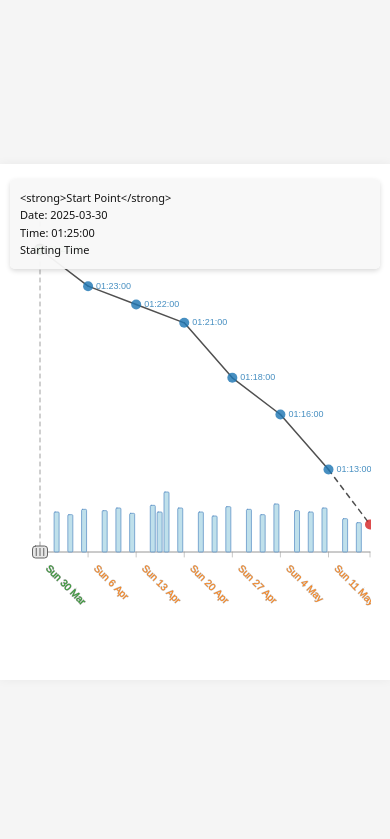
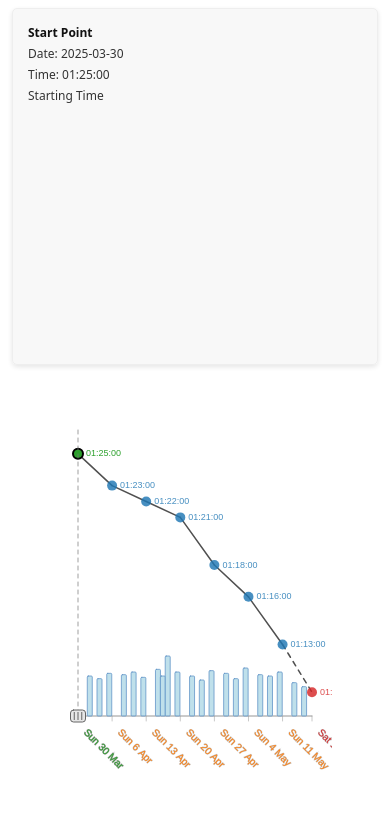
Before and after one commit to botpilots/rungraph, a website built with Vite: page index.html in a window 390 px wide. Built offline with nearby package versions, Linux system fonts and the light colour scheme.

Commit message:
Improve layout further for mobile devices.

```diff
--- a/src/GoalGraphRenderer.ts
+++ b/src/GoalGraphRenderer.ts
@@ -65,12 +65,15 @@ export class GoalGraphRenderer {
 
 	// Reference to the HTML element for the info box
 	private infoBoxElement: HTMLElement | null = null;
+	// Reference to the parent container element
+	private parentElement: HTMLElement | null = null;
 
 	constructor(
 		p: p5,
 		start: { currentRaceTime: string; date: Date },
 		goal: { targetRaceTime: string; dateOfRace: Date },
 		activities: StravaActivity[],
+		parentContainerId: string, // Added parent container ID
 		trialDay: string = 'sunday' // Match image data
 	) {
 		this.p = p;
@@ -78,9 +81,22 @@ export class GoalGraphRenderer {
 		this.goalData = goal;
 		this.activities = activities;
 		this.trialDay = trialDay.toLowerCase();
+		this.parentElement = document.getElementById(parentContainerId);
 
-		// Initialize dimensions based on p5 instance if available
-		this.canvasWidth = Math.min(this.p.windowWidth - 20, 800);
+		if (!this.parentElement) {
+			throw new Error(`Parent container with ID '${parentContainerId}' not found.`);
+		}
+
+		// --- Initialize dimensions and create canvas ---
+		// Use parent dimensions, fall back to defaults/window if needed
+		this.canvasWidth = Math.min(this.parentElement.clientWidth || this.p.windowWidth - 20, 800);
+		this.canvasHeight = this.parentElement.clientHeight || 500; // Use parent height
+
+		// Create canvas and attach to parent
+		const canvas = this.p.createCanvas(this.canvasWidth, this.canvasHeight);
+		canvas.parent(this.parentElement);
+
+		// --- Calculate graph dimensions based on dynamic canvas size ---
 		this.graphWidth = this.canvasWidth - this.padding.left - this.padding.right;
 		this.graphHeight = this.canvasHeight - this.padding.top - this.padding.bottom;
 		this.sliderTrackY = this.canvasHeight - this.padding.bottom;
@@ -428,21 +444,15 @@ export class GoalGraphRenderer {
 
 		const p = this.p;
 		let infoText: string[] = [];
-		// Keep lineHeight and textPadding for generating content logic if needed, but remove drawing coords
-		// const lineHeight = 14;
-		// const textPadding = 10;
-		// REMOVED: infoBoxX, infoBoxY, infoBoxWidth calculations
 
-		// Keep the logic to populate infoText based on hoveredPoint/hoveredColumn
 		if (this.hoveredPoint) {
-			// Display Point Info (Trial/Start/Goal)
+			// --- Populate infoText for hovered point ---
 			infoText.push(`<strong>${this.hoveredPoint.type.charAt(0).toUpperCase() + this.hoveredPoint.type.slice(1)} Point</strong>`);
-			infoText.push(`Date: ${this.hoveredPoint.date.toLocaleDateString('en-CA')}`); // YYYY-MM-DD
-			infoText.push(`Time: ${this.hoveredPoint.displayTime}`); // Display full time string including " HM" if present
+			infoText.push(`Date: ${this.hoveredPoint.date.toLocaleDateString('en-CA')}`);
+			infoText.push(`Time: ${this.hoveredPoint.displayTime}`);
 
 			if (this.hoveredPoint.activity) {
 				infoText.push(`Activity: ${this.hoveredPoint.activity.name}`);
-				// Add distance if available
 				if (typeof this.hoveredPoint.activity.distance === 'number') {
 					infoText.push(`Distance: ${(this.hoveredPoint.activity.distance / 1000).toFixed(1)} km`);
 				}
@@ -452,14 +462,12 @@ export class GoalGraphRenderer {
 				infoText.push(`Target Time`);
 			}
 
-
-			// Add Week Summary for Trial points
 			if (this.hoveredPoint.type === 'trial' && this.hoveredPoint.activity) {
-				infoText.push(''); // Separator line (will become <hr> or empty <p>)
+				infoText.push('');
 				infoText.push('<strong>Week Summary:</strong>');
 				const weekStart = getStartOfWeek(this.hoveredPoint.date);
 				const weekEnd = new Date(weekStart);
-				weekEnd.setDate(weekStart.getDate() + 7); // Week ends *before* the next Monday
+				weekEnd.setDate(weekStart.getDate() + 7);
 
 				let weeklyDistance = 0;
 				let weeklyTime = 0;
@@ -467,7 +475,6 @@ export class GoalGraphRenderer {
 
 				this.activities.forEach(act => {
 					const actDate = new Date(act.start_date_local);
-					// Check if activity falls within the Mon-Sun week of the trial point
 					if (actDate >= weekStart && actDate < weekEnd) {
 						weekActivityCount++;
 						weeklyDistance += act.distance || 0;
@@ -481,14 +488,13 @@ export class GoalGraphRenderer {
 			}
 
 		} else if (this.hoveredColumn) {
-			// Display Workout Column Info
+			// --- Populate infoText for hovered column ---
 			const activity = this.hoveredColumn.activity;
 			infoText.push(`<strong>Workout: ${activity.name}</strong>`);
-			infoText.push(`Date: ${new Date(activity.start_date_local).toLocaleDateString('en-CA')}`); // YYYY-MM-DD format
+			infoText.push(`Date: ${new Date(activity.start_date_local).toLocaleDateString('en-CA')}`);
 			infoText.push(`Dist: ${(activity.distance / 1000).toFixed(2)} km`);
 			infoText.push(`Time: ${formatSecondsToTime(activity.moving_time)}`);
 
-			// Calculate and display pace if distance is available
 			const paceSecondsPerKm = activity.distance > 0 ? (activity.moving_time / (activity.distance / 1000)) : 0;
 			if (paceSecondsPerKm > 0) {
 				const paceMinutes = Math.floor(paceSecondsPerKm / 60);
@@ -498,7 +504,6 @@ export class GoalGraphRenderer {
 				infoText.push(`Pace: N/A`);
 			}
 
-			// Display HR and Suffer Score if available
 			if (activity.average_heartrate) {
 				infoText.push(`Avg HR: ${activity.average_heartrate.toFixed(0)} bpm`);
 			}
@@ -506,35 +511,24 @@ export class GoalGraphRenderer {
 				infoText.push(`Suffer Score: ${activity.suffer_score}`);
 			}
 
+		} else {
+			// --- Default text when nothing is hovered ---
+			infoText.push("Move the slider over points or workout bars to see details.");
 		}
 
 		// --- Update the HTML info box element ---
-		if (infoText.length > 0) {
-			// Simple HTML escaping and formatting
-			const infoHTML = infoText.map(line =>
-				line === ''
-					? '<hr style="border: none; border-top: 1px solid #ddd; margin: 4px 0;">'
-					: `<p style="margin: 0; padding: 1px 0;">${line.replace(/</g, '&lt;').replace(/>/g, '&gt;')}</p>`
-			).join('');
-			this.infoBoxElement.innerHTML = infoHTML;
-			this.infoBoxElement.style.display = 'block'; // Show the box
-		} else {
-			// If no point/column is hovered, hide the box
-			this.infoBoxElement.innerHTML = ''; // Clear content
-			this.infoBoxElement.style.display = 'none'; // Hide the box
-		}
+		// Generate HTML, allowing tags like <strong> and <hr>
+		const infoHTML = infoText.map(line =>
+			line === ''
+				? '<hr>' // Use standard hr tag, styled by CSS
+				: `<p>${line}</p>` // Wrap each line in a paragraph tag, allow inner HTML like <strong>
+		).join('');
+		this.infoBoxElement.innerHTML = infoHTML;
+		// No longer need to set display style, it's always visible via CSS
+		// this.infoBoxElement.style.display = 'block';
+		// this.infoBoxElement.style.display = 'none';
 
 		// REMOVE p5 drawing code for the info box background and text
-		// const infoBoxHeight = Math.max(30 + textPadding * 2, infoText.length * lineHeight + textPadding * 2); // Adjusted min height
-		// p.fill(248, 248, 248, 235);
-		// p.noStroke();
-		// p.rect(this.padding.left, infoBoxY - textPadding, infoBoxWidth + textPadding * 2, infoBoxHeight, 5);
-		// p.fill(20);
-		// p.textSize(11);
-		// p.textAlign(p.LEFT, p.TOP);
-		// for (let i = 0; i < infoText.length; i++) {
-		// 	p.text(infoText[i], infoBoxX, infoBoxY + i * lineHeight);
-		// }
 	}
 
 
@@ -592,29 +586,36 @@ export class GoalGraphRenderer {
 	// --- Handle Window Resizing ---
 	public windowResized(): void {
 		const p = this.p;
-		// Use windowWidth - small margin, capped at 800
-		this.canvasWidth = Math.min(p.windowWidth - 20, 800);
-		// Keep height fixed or make it responsive too? Let's keep it fixed for now.
-		// this.canvasHeight = 500;
+		if (!this.parentElement) return; // Should not happen if constructor succeeded
+
+		// --- Recalculate canvas size based on parent container ---
+		this.canvasWidth = Math.min(this.parentElement.clientWidth || this.p.windowWidth - 20, 800);
+		this.canvasHeight = this.parentElement.clientHeight || 500; // Use parent height
 		p.resizeCanvas(this.canvasWidth, this.canvasHeight);
 
-		// Recalculate dimensions dependent on canvas size
+		// --- Recalculate graph dimensions dependent on new canvas size ---
 		this.graphWidth = this.canvasWidth - this.padding.left - this.padding.right;
 		this.graphHeight = this.canvasHeight - this.padding.top - this.padding.bottom;
 		this.sliderTrackY = this.canvasHeight - this.padding.bottom; // Update slider track y-position
 
 		// Store the current slider position ratio before reprocessing data
-		const sliderRatio = this.sliderX !== null
-			? (this.sliderX - this.padding.left) / (this.canvasWidth - this.padding.left - this.padding.right)
+		const currentGraphWidth = this.canvasWidth - this.padding.left - this.padding.right;
+		const sliderRatio = this.sliderX !== null && currentGraphWidth > 0
+			? (this.sliderX - this.padding.left) / currentGraphWidth
 			: 0;
 
 
 		// Re-process data to recalculate coordinates based on new dimensions
 		this.processData();
 
-		// Restore the slider position based on the ratio
-		this.sliderX = this.padding.left + sliderRatio * this.graphWidth;
-
+		// Restore the slider position based on the ratio and NEW graphWidth
+		// Ensure graphWidth is positive before calculating slider position
+		const newGraphWidth = this.canvasWidth - this.padding.left - this.padding.right;
+		if (newGraphWidth > 0) {
+			this.sliderX = this.padding.left + sliderRatio * newGraphWidth;
+		} else {
+			this.sliderX = this.padding.left; // Default to start if width is zero/negative
+		}
 	}
 
 } // End GoalGraphRenderer Class
--- a/src/main.ts
+++ b/src/main.ts
@@ -5,8 +5,8 @@ import { generateSampleData } from './utils'
 
 // Clear out any existing content and add a container for the graph and info box
 document.querySelector<HTMLDivElement>('#app')!.innerHTML = `
+  <div id="info-box"></div>
   <div id="graph-container"></div>
-  <div id="info-box"></div>
 `
 
 // Generate the sample data based on the image
@@ -18,16 +18,11 @@ let renderer: GoalGraphRenderer
 const sketch = (p: p5) => {
 
 	p.setup = () => {
-		// Create canvas based on initial window size or defaults
-		const canvasWidth = Math.min(p.windowWidth * 0.9, 800)
-		const canvasHeight = 500
-		const canvas = p.createCanvas(canvasWidth, canvasHeight)
-		canvas.parent('graph-container') // Add canvas to the graph container
-		p.textFont('Arial') // Set a default font
+		// Renderer will handle canvas creation and setup
+		p.textFont('Arial') // Set a default font globally if needed
 
-		// Instantiate the renderer class, passing the p5 instance and data
-		// Trial day is 'sunday' based on image labels "Sun ..." for trial points
-		renderer = new GoalGraphRenderer(p, start, goal, activities, 'sunday')
+		// Instantiate the renderer class, passing the p5 instance, data, and parent container ID
+		renderer = new GoalGraphRenderer(p, start, goal, activities, 'graph-container', 'sunday')
 	}
 
 	p.draw = () => {
--- a/src/style.css
+++ b/src/style.css
@@ -11,57 +11,81 @@
   -moz-osx-font-smoothing: grayscale;
 }
 
+html, body {
+  height: 100%;
+  margin: 0;
+  overflow: hidden;
+}
+
 body {
   margin: 0;
   display: flex;
   justify-content: center;
   align-items: center;
   min-width: 320px;
-  min-height: 100vh;
   background-color: #f5f5f5;
-  overflow-x: auto;
 }
 
 #app {
   max-width: 100%;
   width: 100%;
+  height: 100vh;
   margin: 0 auto;
   padding: 1rem;
-  text-align: center;
   background-color: white;
   box-shadow: 0 0 10px rgba(0, 0, 0, 0.05);
-  overflow-x: auto;
+  overflow-y: hidden;
   position: relative;
+  display: flex;
+  flex-direction: column;
+  align-items: center;
+  gap: 15px;
+  box-sizing: border-box;
 }
 
 #graph-container {
   width: 100%;
-  height: 100%;
+  flex-basis: 60%;
+  flex-grow: 1;
+  min-height: 0;
   display: flex;
   justify-content: center;
   align-items: center;
-  overflow-x: auto;
+  overflow: hidden;
 }
 
 #info-box {
-  position: absolute;
-  top: 15px;
-  left: 50%;
-  transform: translateX(-50%);
   width: calc(100% - 40px);
   max-width: 760px;
-  max-height: 120px;
+  flex-basis: 40%;
+  max-height: 40%;
+  min-height: 0;
   overflow-y: auto;
   background-color: rgba(248, 248, 248, 0.95);
-  padding: 10px;
+  padding: 12px 15px;
   border-radius: 5px;
-  box-shadow: 0 2px 5px rgba(0, 0, 0, 0.15);
-  font-size: 11px;
-  line-height: 1.4;
-  color: #141414;
-  display: none;
-  z-index: 10;
+  box-shadow: 0 2px 5px rgba(0, 0, 0, 0.1);
+  font-size: 12px;
+  line-height: 1.5;
+  color: #333;
   text-align: left;
+  border: 1px solid #eee;
+  flex-shrink: 0;
+}
+
+#info-box p {
+  margin: 3px 0;
+  padding: 0;
+}
+
+#info-box hr {
+  border: none;
+  border-top: 1px solid #ddd;
+  margin: 8px 0;
+}
+
+#info-box strong {
+  color: #111;
 }
 
 canvas {
```
